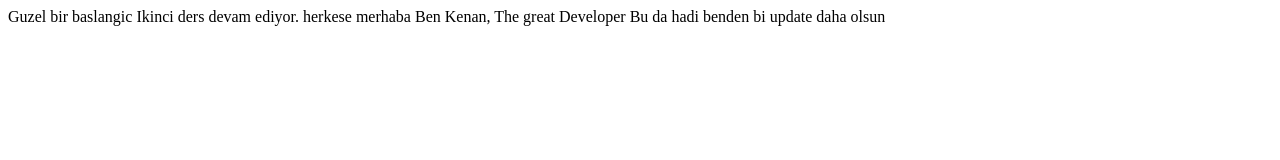
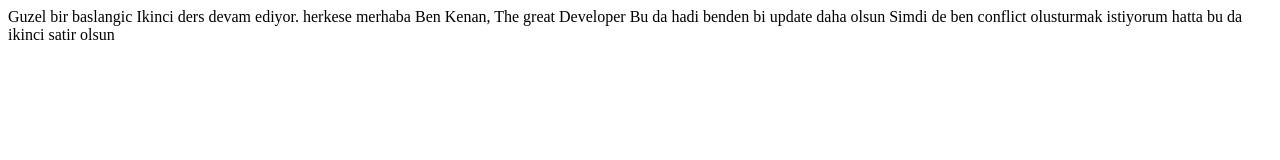
Before and after one commit to HalilIbrahimHasan/project, a plain HTML site: page index.html in a window 1280 px wide. Drawn offline with Linux system fonts and the light colour scheme.

Commit message:
kenan's next updatres

```diff
--- a/index.html
+++ b/index.html
@@ -10,5 +10,7 @@
     Ikinci ders devam ediyor.
     herkese merhaba Ben Kenan,  The great Developer
     Bu da hadi benden bi update daha olsun
+    Simdi de ben conflict olusturmak istiyorum
+    hatta bu da ikinci satir olsun
 </body>
 </html>
```
Also changed, not shown: 1 other file.
